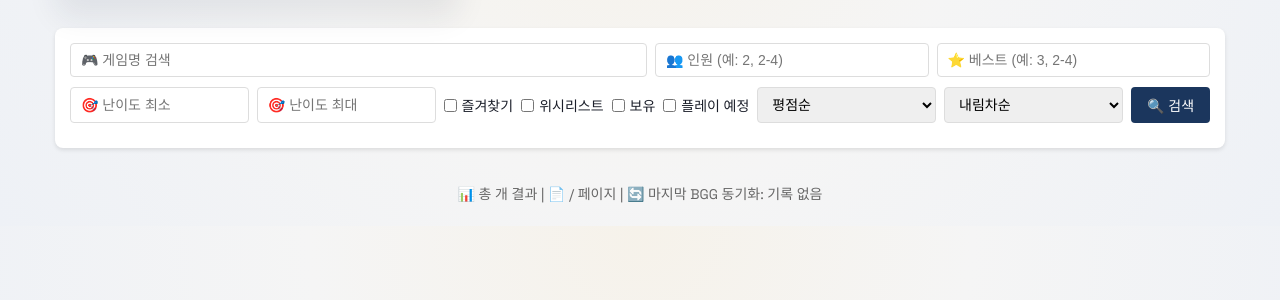
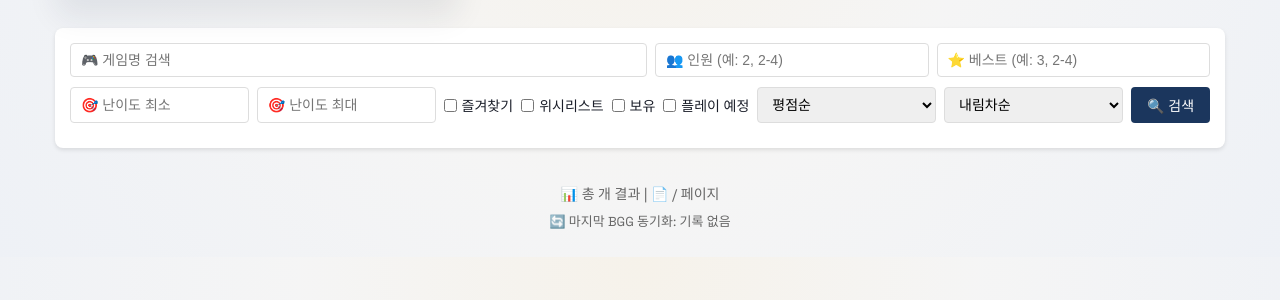
Before and after one commit to lacram/boardgame-pick, a Node project: template views/index.ejs in a window 1280 px wide. Shown: the part 141-441 px from the top of the page. Run offline with Node 20 templates, Linux system fonts and the light colour scheme; the template is opened without the code that fills it, so the values that code supplies are empty.

Commit message:
하단 통계와 마지막 동기화 표시 분리

```diff
--- a/public/css/styles.css
+++ b/public/css/styles.css
@@ -917,6 +917,12 @@
     font-size: 14px;
 }
 
+.stats-sync {
+    margin-top: 0;
+    margin-bottom: 12px;
+    font-size: 13px;
+}
+
 .rating-button, .review-button {
     margin-left: 5px;
     width: 30px;
--- a/views/index.ejs
+++ b/views/index.ejs
@@ -192,10 +192,12 @@
 
         <div class="stats">
             📊 총 <%= total %>개 결과 | 📄 <%= currentPage %> / <%= totalPages %> 페이지
+        </div>
+        <div class="stats stats-sync">
             <% if (lastSyncAt) { %>
-                | 🔄 마지막 BGG 동기화: <%= new Date(lastSyncAt).toLocaleString('ko-KR', { timeZone: 'Asia/Seoul' }) %>
+                🔄 마지막 BGG 동기화: <%= new Date(lastSyncAt).toLocaleString('ko-KR', { timeZone: 'Asia/Seoul' }) %>
             <% } else { %>
-                | 🔄 마지막 BGG 동기화: 기록 없음
+                🔄 마지막 BGG 동기화: 기록 없음
             <% } %>
         </div>
     </div>
```
